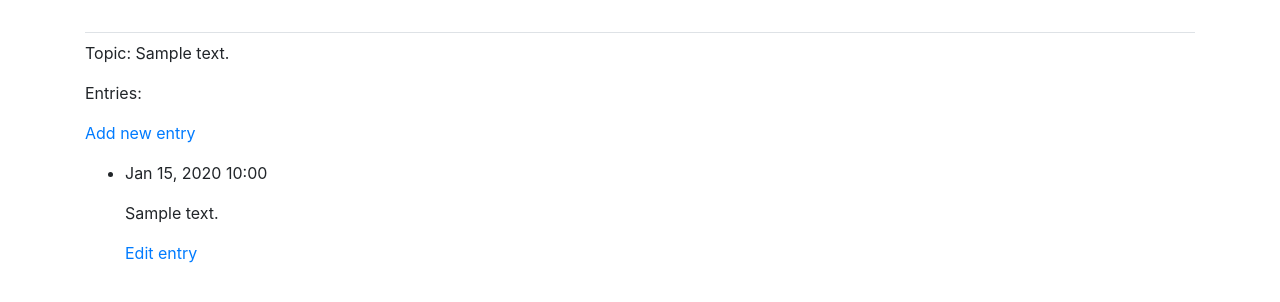
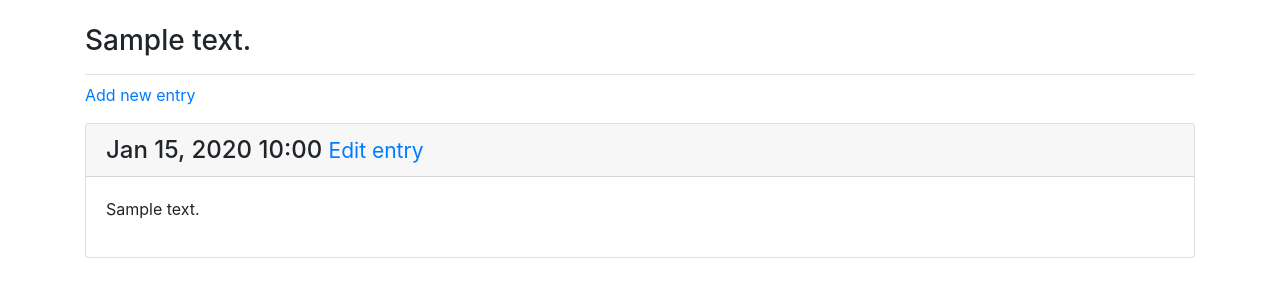
Before and after one commit to penguin248/learning-center, a Django app: page /topics/1/ in a window 1280 px wide. Shown: the part 58-360 px from the top of the page. Run offline with Django 5.2, Linux system fonts and the light colour scheme; a user stored in the database is signed in; tables that the repository leaves empty hold one stand-in row (values such as "Sample post"); some libraries are stand-ins or nearby versions.

Commit message:
Add styles to entries on a page using Bootstrap card component

```diff
--- a/learning_centers/templates/learning_centers/topic.html
+++ b/learning_centers/templates/learning_centers/topic.html
@@ -1,25 +1,27 @@
 {% extends 'learning_centers/base.html' %}
 
+{% block page_header %}
+<h3>{{ topic }}</h3>
+{% endblock page_header %}
+
 {% block content %}
-
-<p>Topic: {{ topic }}</p>
-
-<p>Entries:</p>
 <p>
     <a href="{% url 'learning_centers:new_entry' topic.id %}">Add new entry</a>
 </p>
-<ul>
+
     {% for entry in entries %}
-        <li>
-            <p>{{ entry.date_added|date:'M d, Y H:i' }}</p>
-            <p>{{ entry.text|linebreaks }}</p>
-            <p>
-                <a href="{% url 'learning_centers:edit_entry' entry.id %}">Edit entry</a>
-            </p>
-        </li>
+        <div class="card mb-3">
+            <h4 class="card-header">{{ entry.date_added|date:'M d, Y H:i' }}
+                <small><a href="{% url 'learning_centers:edit_entry' entry.id %}">Edit entry</a></small>
+            </h4>
+            <div class="card-body">
+                {{ entry.text|linebreaks }}
+            </div>
+        </div>
+
     {% empty %}
-        <li>There are no entries for this topic yet</li>
+        <p>There are no entries for this topic yet</p>
     {% endfor %}
-</ul>
+
 
 {% endblock content %}
```
